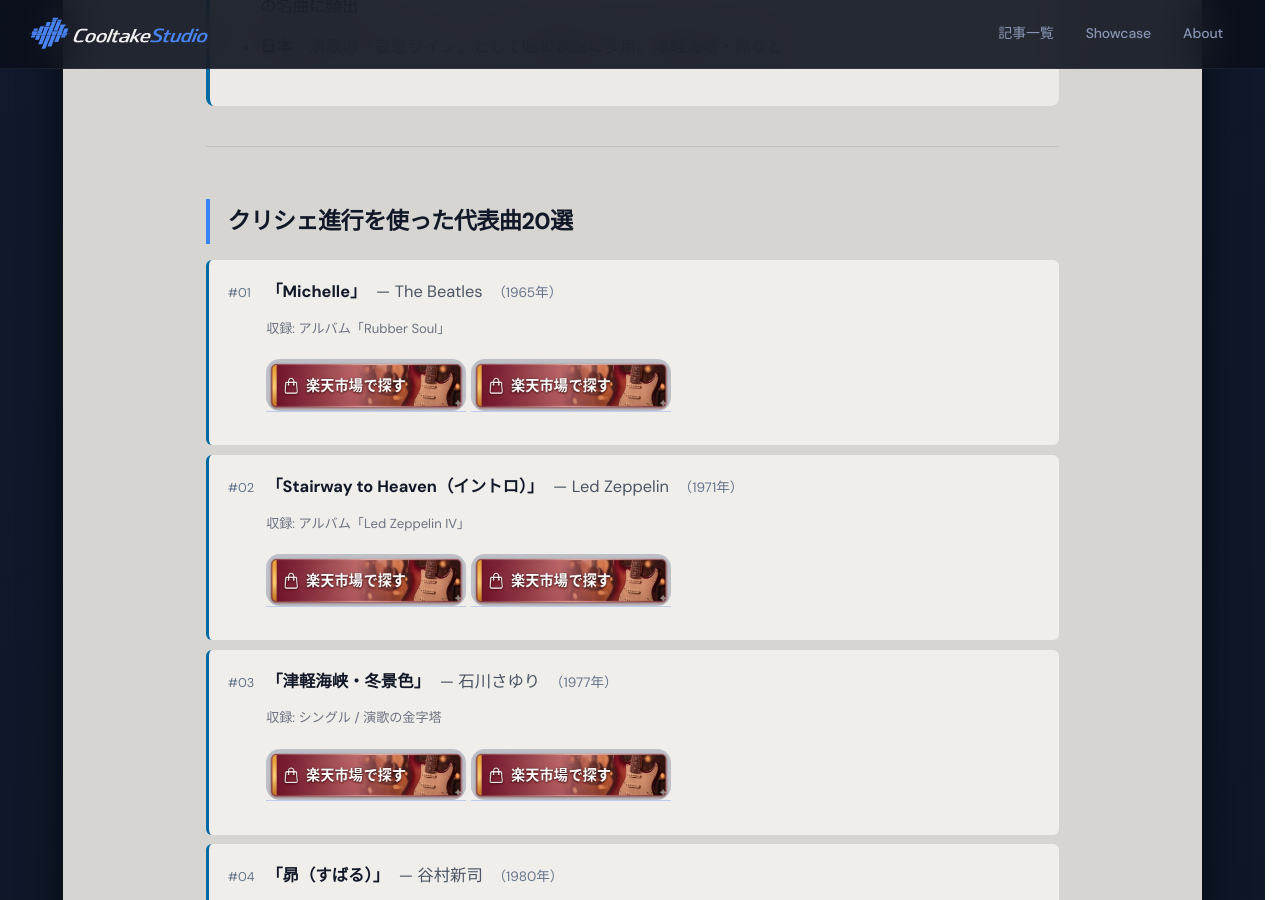
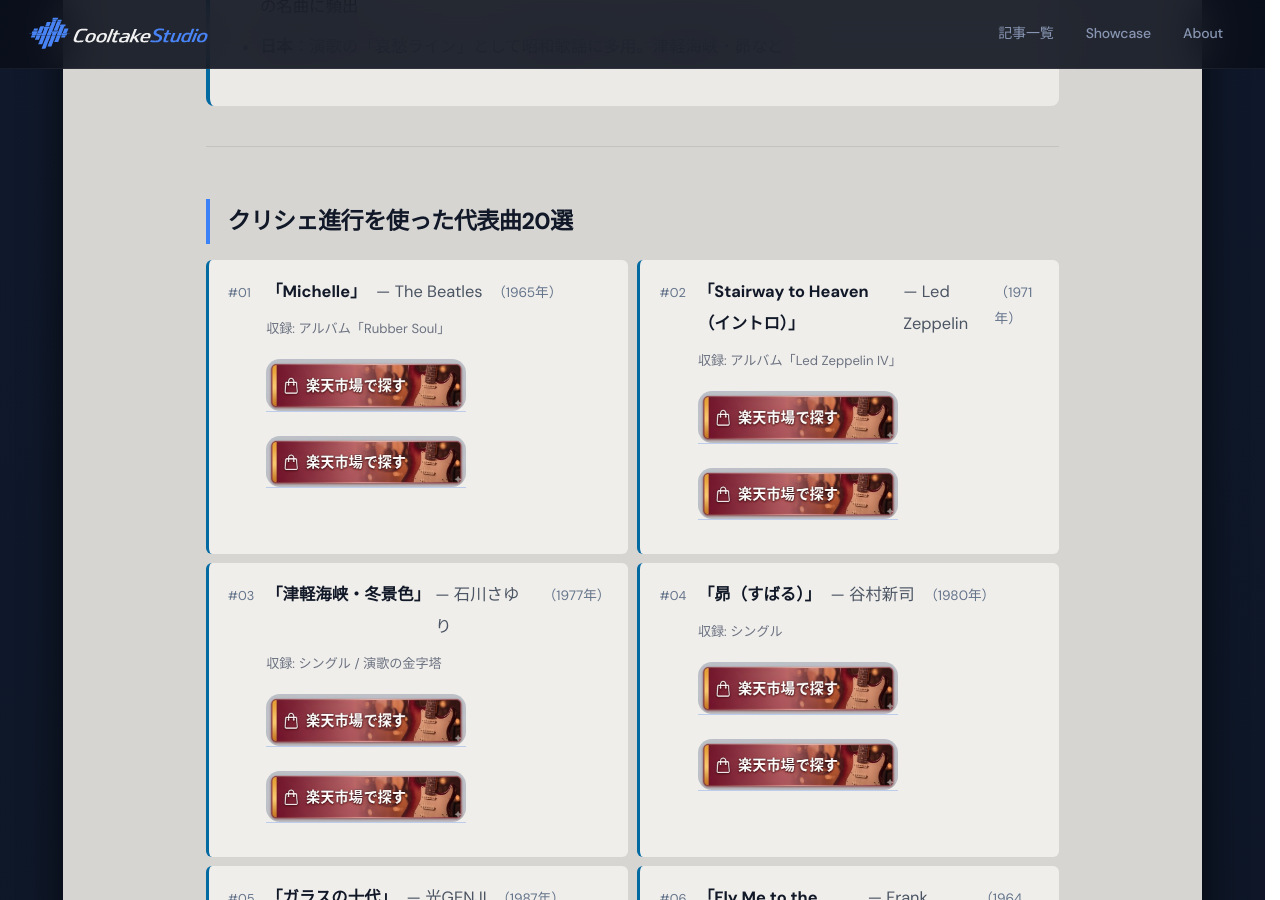
Before and after one commit to cooltake/cooltake-staging, a Jekyll site: the page built from _posts/2026-05-30-chord-progression-08-cliche.md, in a window 1280 px wide and 900 px high, scrolled down 702 px. Built offline with Jekyll 4.4.1, drawn with Linux system fonts in a browser that asks for light colours; some web fonts are replaced.

Commit message:
fix: chord-08 width200 rakuten-id soundhouse-url disclaimer nav

```diff
--- a/_posts/2026-05-30-chord-progression-08-cliche.md
+++ b/_posts/2026-05-30-chord-progression-08-cliche.md
@@ -27,7 +27,8 @@
 ## クリシェ進行を使った代表曲20選
 
 
-<div style="background:#f0eeeb;border-radius:6px;padding:1rem 1.2rem;margin:.6rem 0;border-left:3px solid #0369a1;">
+<div style="display:grid;grid-template-columns:repeat(2,1fr);gap:.6rem;margin:1rem 0;">
+<div style="background:#f0eeeb;border-radius:6px;padding:1rem 1.2rem;margin:0;border-left:3px solid #0369a1;">
 <div style="display:flex;align-items:baseline;gap:.6rem;margin-bottom:.5rem;">
   <span style="color:#64748b;font-size:.8rem;min-width:1.8rem;">#01</span>
   <span style="color:#111827;font-weight:bold;">「Michelle」</span>
@@ -40,7 +41,7 @@
 <a href="https://hb.afl.rakuten.co.jp/ichiba/54518dd8.3792440a.54518dd9.03b99be4/?pc=https%3A//search.rakuten.co.jp/search/mall/Beatles%2BRubber%2BSoul%2BCD/" rel="nofollow" referrerpolicy="no-referrer-when-downgrade" style="display:inline-block;text-decoration:none;margin:.4rem 0;"><img src="/assets/images/btn-rakuten.jpg" alt="The Beatles ベスト・全作品を楽天で探す" width="200" style="max-width:100%;height:auto;border-radius:14px;display:block;"></a>
 </div>
 </div>
-<div style="background:#f0eeeb;border-radius:6px;padding:1rem 1.2rem;margin:.6rem 0;border-left:3px solid #0369a1;">
+<div style="background:#f0eeeb;border-radius:6px;padding:1rem 1.2rem;margin:0;border-left:3px solid #0369a1;">
 <div style="display:flex;align-items:baseline;gap:.6rem;margin-bottom:.5rem;">
   <span style="color:#64748b;font-size:.8rem;min-width:1.8rem;">#02</span>
   <span style="color:#111827;font-weight:bold;">「Stairway to Heaven（イントロ）」</span>
@@ -53,7 +54,7 @@
 <a href="https://hb.afl.rakuten.co.jp/ichiba/54518dd8.3792440a.54518dd9.03b99be4/?pc=https%3A//search.rakuten.co.jp/search/mall/Led%2BZeppelin%2BIV%2BCD/" rel="nofollow" referrerpolicy="no-referrer-when-downgrade" style="display:inline-block;text-decoration:none;margin:.4rem 0;"><img src="/assets/images/btn-rakuten.jpg" alt="Led Zeppelin ベスト・全作品を楽天で探す" width="200" style="max-width:100%;height:auto;border-radius:14px;display:block;"></a>
 </div>
 </div>
-<div style="background:#f0eeeb;border-radius:6px;padding:1rem 1.2rem;margin:.6rem 0;border-left:3px solid #0369a1;">
+<div style="background:#f0eeeb;border-radius:6px;padding:1rem 1.2rem;margin:0;border-left:3px solid #0369a1;">
 <div style="display:flex;align-items:baseline;gap:.6rem;margin-bottom:.5rem;">
   <span style="color:#64748b;font-size:.8rem;min-width:1.8rem;">#03</span>
   <span style="color:#111827;font-weight:bold;">「津軽海峡・冬景色」</span>
@@ -66,7 +67,7 @@
 <a href="https://hb.afl.rakuten.co.jp/ichiba/54518dd8.3792440a.54518dd9.03b99be4/?pc=https%3A//search.rakuten.co.jp/search/mall/%E7%9F%B3%E5%B7%9D%E3%81%95%E3%82%86%E3%82%8A%2B%E3%83%99%E3%82%B9%E3%83%88%2BCD/" rel="nofollow" referrerpolicy="no-referrer-when-downgrade" style="display:inline-block;text-decoration:none;margin:.4rem 0;"><img src="/assets/images/btn-rakuten.jpg" alt="石川さゆり ベスト・全作品を楽天で探す" width="200" style="max-width:100%;height:auto;border-radius:14px;display:block;"></a>
 </div>
 </div>
-<div style="background:#f0eeeb;border-radius:6px;padding:1rem 1.2rem;margin:.6rem 0;border-left:3px solid #0369a1;">
+<div style="background:#f0eeeb;border-radius:6px;padding:1rem 1.2rem;margin:0;border-left:3px solid #0369a1;">
 <div style="display:flex;align-items:baseline;gap:.6rem;margin-bottom:.5rem;">
   <span style="color:#64748b;font-size:.8rem;min-width:1.8rem;">#04</span>
   <span style="color:#111827;font-weight:bold;">「昴（すばる）」</span>
@@ -79,7 +80,7 @@
 <a href="https://hb.afl.rakuten.co.jp/ichiba/54518dd8.3792440a.54518dd9.03b99be4/?pc=https%3A//search.rakuten.co.jp/search/mall/%E8%B0%B7%E6%9D%91%E6%96%B0%E5%8F%B8%2B%E3%83%99%E3%82%B9%E3%83%88%2BCD/" rel="nofollow" referrerpolicy="no-referrer-when-downgrade" style="display:inline-block;text-decoration:none;margin:.4rem 0;"><img src="/assets/images/btn-rakuten.jpg" alt="谷村新司 ベスト・全作品を楽天で探す" width="200" style="max-width:100%;height:auto;border-radius:14px;display:block;"></a>
 </div>
 </div>
-<div style="background:#f0eeeb;border-radius:6px;padding:1rem 1.2rem;margin:.6rem 0;border-left:3px solid #0369a1;">
+<div style="background:#f0eeeb;border-radius:6px;padding:1rem 1.2rem;margin:0;border-left:3px solid #0369a1;">
 <div style="display:flex;align-items:baseline;gap:.6rem;margin-bottom:.5rem;">
   <span style="color:#64748b;font-size:.8rem;min-width:1.8rem;">#05</span>
   <span style="color:#111827;font-weight:bold;">「ガラスの十代」</span>
@@ -92,7 +93,7 @@
 <a href="https://hb.afl.rakuten.co.jp/ichiba/54518dd8.3792440a.54518dd9.03b99be4/?pc=https%3A//search.rakuten.co.jp/search/mall/%E5%85%89GENJI%2B%E3%83%99%E3%82%B9%E3%83%88%2BCD/" rel="nofollow" referrerpolicy="no-referrer-when-downgrade" style="display:inline-block;text-decoration:none;margin:.4rem 0;"><img src="/assets/images/btn-rakuten.jpg" alt="光GENJI ベスト・全作品を楽天で探す" width="200" style="max-width:100%;height:auto;border-radius:14px;display:block;"></a>
 </div>
 </div>
-<div style="background:#f0eeeb;border-radius:6px;padding:1rem 1.2rem;margin:.6rem 0;border-left:3px solid #0369a1;">
+<div style="background:#f0eeeb;border-radius:6px;padding:1rem 1.2rem;margin:0;border-left:3px solid #0369a1;">
 <div style="display:flex;align-items:baseline;gap:.6rem;margin-bottom:.5rem;">
   <span style="color:#64748b;font-size:.8rem;min-width:1.8rem;">#06</span>
   <span style="color:#111827;font-weight:bold;">「Fly Me to the Moon」</span>
@@ -105,7 +106,7 @@
 <a href="https://hb.afl.rakuten.co.jp/ichiba/54518dd8.3792440a.54518dd9.03b99be4/?pc=https%3A//search.rakuten.co.jp/search/mall/Frank%2BSinatra%2B%E3%83%99%E3%82%B9%E3%83%88%2BCD/" rel="nofollow" referrerpolicy="no-referrer-when-downgrade" style="display:inline-block;text-decoration:none;margin:.4rem 0;"><img src="/assets/images/btn-rakuten.jpg" alt="Frank Sinatra ベスト・全作品を楽天で探す" width="200" style="max-width:100%;height:auto;border-radius:14px;display:block;"></a>
 </div>
 </div>
-<div style="background:#f0eeeb;border-radius:6px;padding:1rem 1.2rem;margin:.6rem 0;border-left:3px solid #0369a1;">
+<div style="background:#f0eeeb;border-radius:6px;padding:1rem 1.2rem;margin:0;border-left:3px solid #0369a1;">
 <div style="display:flex;align-items:baseline;gap:.6rem;margin-bottom:.5rem;">
   <span style="color:#64748b;font-size:.8rem;min-width:1.8rem;">#07</span>
   <span style="color:#111827;font-weight:bold;">「Hotel California（イントロ）」</span>
@@ -118,7 +119,7 @@
 <a href="https://hb.afl.rakuten.co.jp/ichiba/54518dd8.3792440a.54518dd9.03b99be4/?pc=https%3A//search.rakuten.co.jp/search/mall/Eagles%2BHotel%2BCalifornia%2BCD/" rel="nofollow" referrerpolicy="no-referrer-when-downgrade" style="display:inline-block;text-decoration:none;margin:.4rem 0;"><img src="/assets/images/btn-rakuten.jpg" alt="Eagles ベスト・全作品を楽天で探す" width="200" style="max-width:100%;height:auto;border-radius:14px;display:block;"></a>
 </div>
 </div>
-<div style="background:#f0eeeb;border-radius:6px;padding:1rem 1.2rem;margin:.6rem 0;border-left:3px solid #0369a1;">
+<div style="background:#f0eeeb;border-radius:6px;padding:1rem 1.2rem;margin:0;border-left:3px solid #0369a1;">
 <div style="display:flex;align-items:baseline;gap:.6rem;margin-bottom:.5rem;">
   <span style="color:#64748b;font-size:.8rem;min-width:1.8rem;">#08</span>
   <span style="color:#111827;font-weight:bold;">「北の国から」</span>
@@ -131,7 +132,7 @@
 <a href="https://hb.afl.rakuten.co.jp/ichiba/54518dd8.3792440a.54518dd9.03b99be4/?pc=https%3A//search.rakuten.co.jp/search/mall/%E3%81%95%E3%81%A0%E3%81%BE%E3%81%95%E3%81%97%2B%E3%83%99%E3%82%B9%E3%83%88%2BCD/" rel="nofollow" referrerpolicy="no-referrer-when-downgrade" style="display:inline-block;text-decoration:none;margin:.4rem 0;"><img src="/assets/images/btn-rakuten.jpg" alt="さだまさし ベスト・全作品を楽天で探す" width="200" style="max-width:100%;height:auto;border-radius:14px;display:block;"></a>
 </div>
 </div>
-<div style="background:#f0eeeb;border-radius:6px;padding:1rem 1.2rem;margin:.6rem 0;border-left:3px solid #0369a1;">
+<div style="background:#f0eeeb;border-radius:6px;padding:1rem 1.2rem;margin:0;border-left:3px solid #0369a1;">
 <div style="display:flex;align-items:baseline;gap:.6rem;margin-bottom:.5rem;">
   <span style="color:#64748b;font-size:.8rem;min-width:1.8rem;">#09</span>
   <span style="color:#111827;font-weight:bold;">「Romeo and Juliet」</span>
@@ -144,7 +145,7 @@
 <a href="https://hb.afl.rakuten.co.jp/ichiba/54518dd8.3792440a.54518dd9.03b99be4/?pc=https%3A//search.rakuten.co.jp/search/mall/Dire%2BStraits%2BMaking%2BMovies%2BCD/" rel="nofollow" referrerpolicy="no-referrer-when-downgrade" style="display:inline-block;text-decoration:none;margin:.4rem 0;"><img src="/assets/images/btn-rakuten.jpg" alt="Dire Straits ベスト・全作品を楽天で探す" width="200" style="max-width:100%;height:auto;border-radius:14px;display:block;"></a>
 </div>
 </div>
-<div style="background:#f0eeeb;border-radius:6px;padding:1rem 1.2rem;margin:.6rem 0;border-left:3px solid #0369a1;">
+<div style="background:#f0eeeb;border-radius:6px;padding:1rem 1.2rem;margin:0;border-left:3px solid #0369a1;">
 <div style="display:flex;align-items:baseline;gap:.6rem;margin-bottom:.5rem;">
   <span style="color:#64748b;font-size:.8rem;min-width:1.8rem;">#10</span>
   <span style="color:#111827;font-weight:bold;">「夜霧よ今夜も有難う」</span>
@@ -157,7 +158,7 @@
 <a href="https://hb.afl.rakuten.co.jp/ichiba/54518dd8.3792440a.54518dd9.03b99be4/?pc=https%3A//search.rakuten.co.jp/search/mall/%E7%9F%B3%E5%8E%9F%E8%A3%95%E6%AC%A1%E9%83%8E%2B%E3%83%99%E3%82%B9%E3%83%88%2BCD/" rel="nofollow" referrerpolicy="no-referrer-when-downgrade" style="display:inline-block;text-decoration:none;margin:.4rem 0;"><img src="/assets/images/btn-rakuten.jpg" alt="石原裕次郎 ベスト・全作品を楽天で探す" width="200" style="max-width:100%;height:auto;border-radius:14px;display:block;"></a>
 </div>
 </div>
-<div style="background:#f0eeeb;border-radius:6px;padding:1rem 1.2rem;margin:.6rem 0;border-left:3px solid #0369a1;">
+<div style="background:#f0eeeb;border-radius:6px;padding:1rem 1.2rem;margin:0;border-left:3px solid #0369a1;">
 <div style="display:flex;align-items:baseline;gap:.6rem;margin-bottom:.5rem;">
   <span style="color:#64748b;font-size:.8rem;min-width:1.8rem;">#11</span>
   <span style="color:#111827;font-weight:bold;">「Georgia On My Mind」</span>
@@ -170,7 +171,7 @@
 <a href="https://hb.afl.rakuten.co.jp/ichiba/54518dd8.3792440a.54518dd9.03b99be4/?pc=https%3A//search.rakuten.co.jp/search/mall/Ray%2BCharles%2B%E3%83%99%E3%82%B9%E3%83%88%2BCD/" rel="nofollow" referrerpolicy="no-referrer-when-downgrade" style="display:inline-block;text-decoration:none;margin:.4rem 0;"><img src="/assets/images/btn-rakuten.jpg" alt="Ray Charles ベスト・全作品を楽天で探す" width="200" style="max-width:100%;height:auto;border-radius:14px;display:block;"></a>
 </div>
 </div>
-<div style="background:#f0eeeb;border-radius:6px;padding:1rem 1.2rem;margin:.6rem 0;border-left:3px solid #0369a1;">
+<div style="background:#f0eeeb;border-radius:6px;padding:1rem 1.2rem;margin:0;border-left:3px solid #0369a1;">
 <div style="display:flex;align-items:baseline;gap:.6rem;margin-bottom:.5rem;">
   <span style="color:#64748b;font-size:.8rem;min-width:1.8rem;">#12</span>
   <span style="color:#111827;font-weight:bold;">「ふれあい」</span>
@@ -183,7 +184,7 @@
 <a href="https://hb.afl.rakuten.co.jp/ichiba/54518dd8.3792440a.54518dd9.03b99be4/?pc=https%3A//search.rakuten.co.jp/search/mall/%E4%B8%AD%E6%9D%91%E9%9B%85%E4%BF%8A%2B%E3%83%99%E3%82%B9%E3%83%88%2BCD/" rel="nofollow" referrerpolicy="no-referrer-when-downgrade" style="display:inline-block;text-decoration:none;margin:.4rem 0;"><img src="/assets/images/btn-rakuten.jpg" alt="中村雅俊 ベスト・全作品を楽天で探す" width="200" style="max-width:100%;height:auto;border-radius:14px;display:block;"></a>
 </div>
 </div>
-<div style="background:#f0eeeb;border-radius:6px;padding:1rem 1.2rem;margin:.6rem 0;border-left:3px solid #0369a1;">
+<div style="background:#f0eeeb;border-radius:6px;padding:1rem 1.2rem;margin:0;border-left:3px solid #0369a1;">
 <div style="display:flex;align-items:baseline;gap:.6rem;margin-bottom:.5rem;">
   <span style="color:#64748b;font-size:.8rem;min-width:1.8rem;">#13</span>
   <span style="color:#111827;font-weight:bold;">「What's Going On」</span>
@@ -196,7 +197,7 @@
 <a href="https://hb.afl.rakuten.co.jp/ichiba/54518dd8.3792440a.54518dd9.03b99be4/?pc=https%3A//search.rakuten.co.jp/search/mall/Marvin%2BGaye%2B%E3%83%99%E3%82%B9%E3%83%88%2BCD/" rel="nofollow" referrerpolicy="no-referrer-when-downgrade" style="display:inline-block;text-decoration:none;margin:.4rem 0;"><img src="/assets/images/btn-rakuten.jpg" alt="Marvin Gaye ベスト・全作品を楽天で探す" width="200" style="max-width:100%;height:auto;border-radius:14px;display:block;"></a>
 </div>
 </div>
-<div style="background:#f0eeeb;border-radius:6px;padding:1rem 1.2rem;margin:.6rem 0;border-left:3px solid #0369a1;">
+<div style="background:#f0eeeb;border-radius:6px;padding:1rem 1.2rem;margin:0;border-left:3px solid #0369a1;">
 <div style="display:flex;align-items:baseline;gap:.6rem;margin-bottom:.5rem;">
   <span style="color:#64748b;font-size:.8rem;min-width:1.8rem;">#14</span>
   <span style="color:#111827;font-weight:bold;">「悲しい色やね」</span>
@@ -209,7 +210,7 @@
 <a href="https://hb.afl.rakuten.co.jp/ichiba/54518dd8.3792440a.54518dd9.03b99be4/?pc=https%3A//search.rakuten.co.jp/search/mall/%E4%B8%8A%E7%94%B0%E6%AD%A3%E6%A8%B9%2B%E3%83%99%E3%82%B9%E3%83%88%2BCD/" rel="nofollow" referrerpolicy="no-referrer-when-downgrade" style="display:inline-block;text-decoration:none;margin:.4rem 0;"><img src="/assets/images/btn-rakuten.jpg" alt="上田正樹 ベスト・全作品を楽天で探す" width="200" style="max-width:100%;height:auto;border-radius:14px;display:block;"></a>
 </div>
 </div>
-<div style="background:#f0eeeb;border-radius:6px;padding:1rem 1.2rem;margin:.6rem 0;border-left:3px solid #0369a1;">
+<div style="background:#f0eeeb;border-radius:6px;padding:1rem 1.2rem;margin:0;border-left:3px solid #0369a1;">
 <div style="display:flex;align-items:baseline;gap:.6rem;margin-bottom:.5rem;">
   <span style="color:#64748b;font-size:.8rem;min-width:1.8rem;">#15</span>
   <span style="color:#111827;font-weight:bold;">「My Funny Valentine」</span>
@@ -222,7 +223,7 @@
 <a href="https://hb.afl.rakuten.co.jp/ichiba/54518dd8.3792440a.54518dd9.03b99be4/?pc=https%3A//search.rakuten.co.jp/search/mall/Chet%2BBaker%2B%E3%83%99%E3%82%B9%E3%83%88%2BCD/" rel="nofollow" referrerpolicy="no-referrer-when-downgrade" style="display:inline-block;text-decoration:none;margin:.4rem 0;"><img src="/assets/images/btn-rakuten.jpg" alt="Chet Baker ベスト・全作品を楽天で探す" width="200" style="max-width:100%;height:auto;border-radius:14px;display:block;"></a>
 </div>
 </div>
-<div style="background:#f0eeeb;border-radius:6px;padding:1rem 1.2rem;margin:.6rem 0;border-left:3px solid #0369a1;">
+<div style="background:#f0eeeb;border-radius:6px;padding:1rem 1.2rem;margin:0;border-left:3px solid #0369a1;">
 <div style="display:flex;align-items:baseline;gap:.6rem;margin-bottom:.5rem;">
   <span style="color:#64748b;font-size:.8rem;min-width:1.8rem;">#16</span>
   <span style="color:#111827;font-weight:bold;">「テキーラ・サンライズ」</span>
@@ -235,7 +236,7 @@
 <a href="https://hb.afl.rakuten.co.jp/ichiba/54518dd8.3792440a.54518dd9.03b99be4/?pc=https%3A//search.rakuten.co.jp/search/mall/Eagles%2BDesperado%2BCD/" rel="nofollow" referrerpolicy="no-referrer-when-downgrade" style="display:inline-block;text-decoration:none;margin:.4rem 0;"><img src="/assets/images/btn-rakuten.jpg" alt="Eagles ベスト・全作品を楽天で探す" width="200" style="max-width:100%;height:auto;border-radius:14px;display:block;"></a>
 </div>
 </div>
-<div style="background:#f0eeeb;border-radius:6px;padding:1rem 1.2rem;margin:.6rem 0;border-left:3px solid #0369a1;">
+<div style="background:#f0eeeb;border-radius:6px;padding:1rem 1.2rem;margin:0;border-left:3px solid #0369a1;">
 <div style="display:flex;align-items:baseline;gap:.6rem;margin-bottom:.5rem;">
   <span style="color:#64748b;font-size:.8rem;min-width:1.8rem;">#17</span>
   <span style="color:#111827;font-weight:bold;">「クリスマス・イブ」</span>
@@ -248,7 +249,7 @@
 <a href="https://hb.afl.rakuten.co.jp/ichiba/54518dd8.3792440a.54518dd9.03b99be4/?pc=https%3A//search.rakuten.co.jp/search/mall/%E5%B1%B1%E4%B8%8B%E9%81%94%E9%83%8E%2B%E3%83%99%E3%82%B9%E3%83%88%2BCD/" rel="nofollow" referrerpolicy="no-referrer-when-downgrade" style="display:inline-block;text-decoration:none;margin:.4rem 0;"><img src="/assets/images/btn-rakuten.jpg" alt="山下達郎 ベスト・全作品を楽天で探す" width="200" style="max-width:100%;height:auto;border-radius:14px;display:block;"></a>
 </div>
 </div>
-<div style="background:#f0eeeb;border-radius:6px;padding:1rem 1.2rem;margin:.6rem 0;border-left:3px solid #0369a1;">
+<div style="background:#f0eeeb;border-radius:6px;padding:1rem 1.2rem;margin:0;border-left:3px solid #0369a1;">
 <div style="display:flex;align-items:baseline;gap:.6rem;margin-bottom:.5rem;">
   <span style="color:#64748b;font-size:.8rem;min-width:1.8rem;">#18</span>
   <span style="color:#111827;font-weight:bold;">「September In The Rain」</span>
@@ -261,7 +262,7 @@
 <a href="https://hb.afl.rakuten.co.jp/ichiba/54518dd8.3792440a.54518dd9.03b99be4/?pc=https%3A//search.rakuten.co.jp/search/mall/Dinah%2BWashington%2B%E3%83%99%E3%82%B9%E3%83%88%2BCD/" rel="nofollow" referrerpolicy="no-referrer-when-downgrade" style="display:inline-block;text-decoration:none;margin:.4rem 0;"><img src="/assets/images/btn-rakuten.jpg" alt="Dinah Washington ベスト・全作品を楽天で探す" width="200" style="max-width:100%;height:auto;border-radius:14px;display:block;"></a>
 </div>
 </div>
-<div style="background:#f0eeeb;border-radius:6px;padding:1rem 1.2rem;margin:.6rem 0;border-left:3px solid #0369a1;">
+<div style="background:#f0eeeb;border-radius:6px;padding:1rem 1.2rem;margin:0;border-left:3px solid #0369a1;">
 <div style="display:flex;align-items:baseline;gap:.6rem;margin-bottom:.5rem;">
   <span style="color:#64748b;font-size:.8rem;min-width:1.8rem;">#19</span>
   <span style="color:#111827;font-weight:bold;">「時代」</span>
@@ -274,7 +275,7 @@
 <a href="https://hb.afl.rakuten.co.jp/ichiba/54518dd8.3792440a.54518dd9.03b99be4/?pc=https%3A//search.rakuten.co.jp/search/mall/%E4%B8%AD%E5%B3%B6%E3%81%BF%E3%82%86%E3%81%8D%2B%E3%83%99%E3%82%B9%E3%83%88%2BCD/" rel="nofollow" referrerpolicy="no-referrer-when-downgrade" style="display:inline-block;text-decoration:none;margin:.4rem 0;"><img src="/assets/images/btn-rakuten.jpg" alt="中島みゆき ベスト・全作品を楽天で探す" width="200" style="max-width:100%;height:auto;border-radius:14px;display:block;"></a>
 </div>
 </div>
-<div style="background:#f0eeeb;border-radius:6px;padding:1rem 1.2rem;margin:.6rem 0;border-left:3px solid #0369a1;">
+<div style="background:#f0eeeb;border-radius:6px;padding:1rem 1.2rem;margin:0;border-left:3px solid #0369a1;">
 <div style="display:flex;align-items:baseline;gap:.6rem;margin-bottom:.5rem;">
   <span style="color:#64748b;font-size:.8rem;min-width:1.8rem;">#20</span>
   <span style="color:#111827;font-weight:bold;">「Hurt」</span>
@@ -285,6 +286,7 @@
 <div style="margin-left:2.4rem;">
 <a href="https://hb.afl.rakuten.co.jp/ichiba/54518dd8.3792440a.54518dd9.03b99be4/?pc=https%3A//search.rakuten.co.jp/search/mall/Hurt%2BJohnny%2BCash%2BCD/" rel="nofollow" referrerpolicy="no-referrer-when-downgrade" style="display:inline-block;text-decoration:none;margin:.4rem 0;"><img src="/assets/images/btn-rakuten.jpg" alt="「Hurt」収録作品を楽天で探す" width="200" style="max-width:100%;height:auto;border-radius:14px;display:block;"></a>
 <a href="https://hb.afl.rakuten.co.jp/ichiba/54518dd8.3792440a.54518dd9.03b99be4/?pc=https%3A//search.rakuten.co.jp/search/mall/Johnny%2BCash%2B%E3%83%99%E3%82%B9%E3%83%88%2BCD/" rel="nofollow" referrerpolicy="no-referrer-when-downgrade" style="display:inline-block;text-decoration:none;margin:.4rem 0;"><img src="/assets/images/btn-rakuten.jpg" alt="Nine Inch Nails / Johnny Cash ベスト・全作品を楽天で探す" width="200" style="max-width:100%;height:auto;border-radius:14px;display:block;"></a>
+</div>
 </div>
 </div>
 
```
